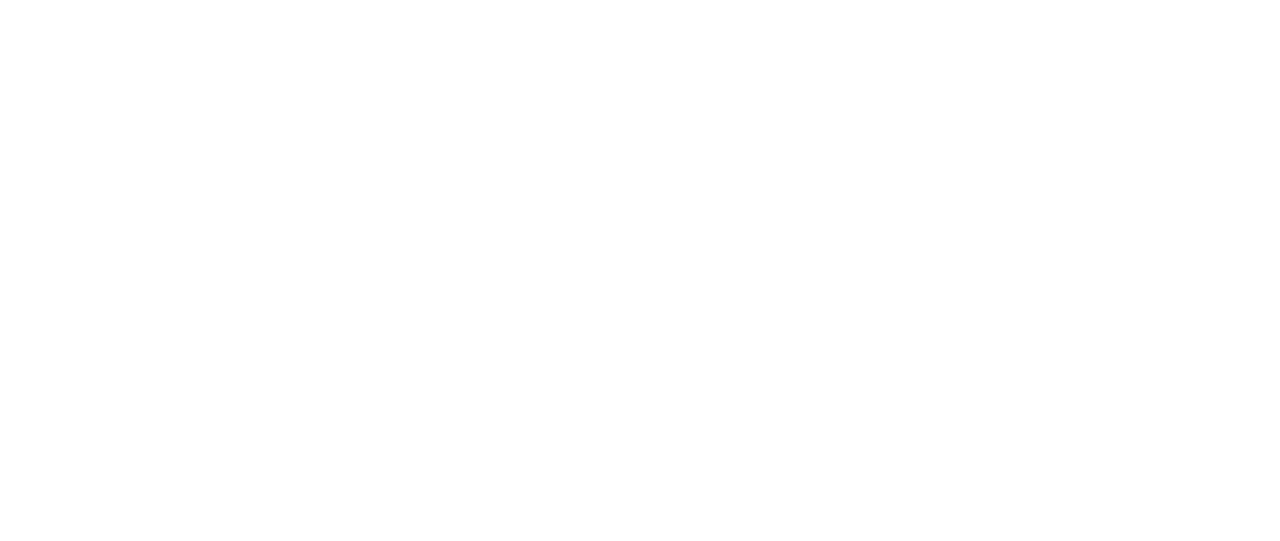
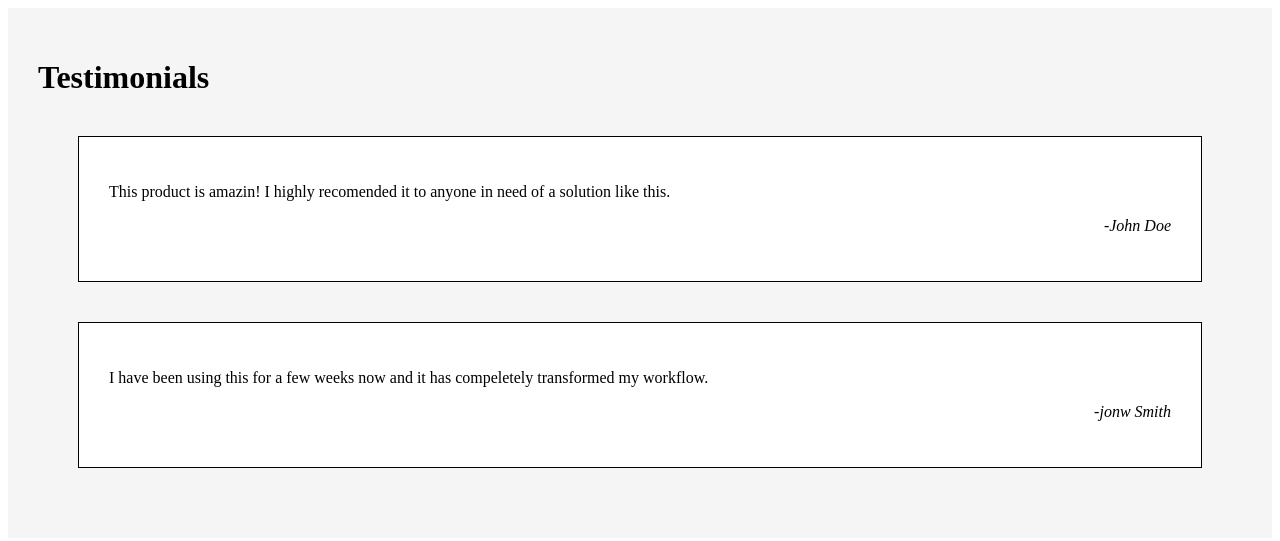
Before and after one commit to acciojob/testimonial-RushikeshTekale66, a website: page main.html in a window 1280 px wide. Drawn offline with Linux system fonts and the light colour scheme.

Commit message:
created a submission

```diff
--- a/main.html
+++ b/main.html
@@ -8,6 +8,14 @@
 
 <body>
 	<!-- the entire body must be written by student -->
+	<div class="main">
+		<h1>Testimonials</h1>
+		<div class="content">
+		<p>This product is amazin! I highly recomended it to anyone in need of a solution like this.</p>
+			<p class="author">-John Doe</p>
+		</div>
+		<div class="content">			<p>I have been using this for a few weeks now and it has compeletely transformed my workflow.</p>
+			<p class="author">-jonw Smith</p>
     <script type="text/javascript" src="./script.js">
 </script>
 
--- a/script.js
+++ b/script.js
@@ -1 +1 @@
-//your JS code here. If required.
+//your JS code here. If requi}
--- a/styles.css
+++ b/styles.css
@@ -1 +1,17 @@
 /*  your css code here. If applicable */
+.main{
+	background-color:#f5f5f5;
+	padding:30px
+}
+
+.content{
+	background-color:white;
+	padding:30px;
+	border:1px solid black;
+	margin:40px;
+}
+
+.author{
+	text-align:right;
+	font-style:italic;
+}
```
